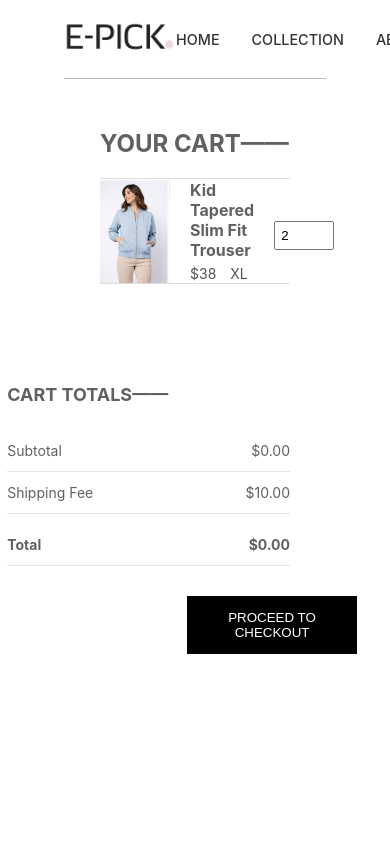
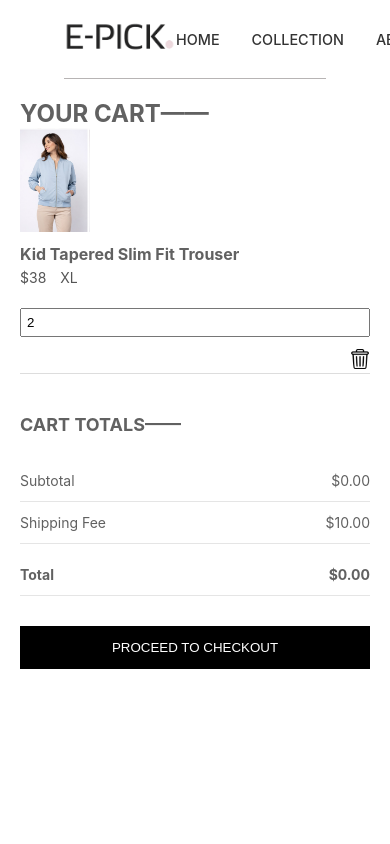
Before and after one commit to Chetannaik698/E-PICK, a React app in the folder frontend/: page /cart in a window 390 px wide. Shown: the top 844 px of the page. Built offline with nearby package versions, Linux system fonts and the light colour scheme; the HTML template or start-up script is replaced by a standard one.

Commit message:
Responsive

```diff
--- a/frontend/src/pages/Collection.jsx
+++ b/frontend/src/pages/Collection.jsx
@@ -64,14 +64,14 @@ const Collection = () => {
         <div className="image">
         <img src={image2} alt="Product" />
         </div>
-        <div class="image-text">
+        <div className="image-text">
           <p>Kid Tapered Slim Fit<br /> Trouser</p>
-          <p class="price">$38</p>
+          <p className="price">$38</p>
         </div>
       </div>
 
-        <div class="container2">
-        <div class="image">
+        <div className="container2">
+        <div className="image">
        <img src={image3} alt="Product" />
         </div>
         <div className="image-text">
@@ -80,8 +80,8 @@ const Collection = () => {
         </div>
       </div>
 
-        <div class="container2">
-        <div class="image">
+        <div className="container2">
+        <div className="image">
        <img src={image4} alt="Product" />
         </div>
         <div className="image-text">
@@ -114,13 +114,13 @@ const Collection = () => {
       </div>
 
 
-        <div class="container2">
-        <div class="image">
+        <div className="container2">
+        <div className="image">
         <img src={image7} alt="Product" />
         </div>
-        <div class="image-text">
+        <div className="image-text">
           <p>Kid Tapered Slim Fit <br />Trouser</p>
-          <p class="price">$38</p>
+          <p className="price">$38</p>
         </div>
       </div>
 
@@ -129,7 +129,7 @@ const Collection = () => {
         <div className="image">
           <img src={image7} alt="Product" />
         </div>
-        <div class="image-text">
+        <div className="image-text">
           <p>Kid Tapered Slim Fit <br /> Trouser</p>
           <p className="price">$38</p>
         </div>
@@ -156,13 +156,13 @@ const Collection = () => {
         </div>
       </div>
 
-        <div class="container2">
-        <div class="image">
+        <div className="container2">
+        <div className="image">
           <img src={image1} alt="Product" />
         </div>
-        <div class="image-text">
+        <div className="image-text">
           <p>Kid Tapered Slim Fit <br /> Trouser</p>
-          <p class="price">$38</p>
+          <p className="price">$38</p>
         </div>
       </div>
 
--- a/frontend/src/styles/Cart.css
+++ b/frontend/src/styles/Cart.css
@@ -1,22 +1,19 @@
-
 #cart-container {
   display: flex;
   width: 100%;
   min-height: 100vh;
   padding: 50px 100px;
-  flex-direction:column;
+  flex-direction: column;
   /* justify-content: flex-end; */
-
 }
 
 /* LEFT */
 #cart-left {
   width: 100%;
 }
-.cart-items {
-  width: 100%;
-  border-top: 1px solid #ddd;
-  margin-top: 20px;
+.cart-item {
+  display: flex;
+  align-items: center;
 }
 
 .cart-item {
@@ -25,7 +22,7 @@
   /* padding: 20px; */
   border-bottom: 1px solid #ddd;
   gap: 20px;
-  width:100%;
+  width: 100%;
 }
 
 .cart-img {
@@ -64,14 +61,12 @@
   cursor: pointer;
   font-size: 18px;
   justify-content: right;
-
+   margin-left: auto;
 }
-.cart-delete img{
-    width:20px;
-    height:20px;
+.cart-delete img {
+  width: 20px;
+  height: 20px;
 }
-
-
 
 /* RIGHT */
 #cart-right {
@@ -81,16 +76,11 @@
   align-items: center;
 }
 
-
 #cart-totals {
   width: 420px;
-  margin-left:auto;
+  margin-left: auto;
   margin-top: 100px;
-
-
 }
-
-
 
 #cart-totals h3 {
   font-size: 18px;
@@ -118,5 +108,37 @@
   color: white;
   border: none;
   cursor: pointer;
-  margin-left:180px;
+  margin-left: 180px;
 }
+
+
+
+@media (max-width: 600px) {
+  #cart-container {
+    padding: 20px;
+  }
+
+  .cart-item {
+    flex-direction: column;
+    align-items: flex-start;
+    gap: 12px;
+  }
+
+  .cart-qty {
+    width: 100%;
+  }
+
+  .cart-delete {
+    align-self: flex-end;
+  }
+
+  #cart-totals {
+    width: 100%;
+    margin-top: 40px;
+  }
+
+  #cart-totals button {
+    width: 100%;
+    margin-left: 0;
+  }
+}
--- a/frontend/src/styles/collection.css
+++ b/frontend/src/styles/collection.css
@@ -6,20 +6,18 @@
 div{
   /* border: 2px solid black; */
 }
-/* ================= Layout ================= */
 
 .container {
   width: 100%;
-  min-height: 100vh; /* FIXED */
+  min-height: 100vh;
   display: flex;
   gap: 20px;
   padding: 40px;
 }
 
-/* ================= Filters ================= */
-
 .filters {
   flex: 1;
+  /* margin-top: 100px; */
 }
 
 h1 {
@@ -33,40 +31,36 @@ h1 {
   width: 250px;
   border: 2px solid #ddd;
   padding: 20px;
-  margin: 20px 0 0 40px;
+  margin: 56px 0 0 40px;
 }
 
 input {
   margin: 10px 6px 0 0;
 }
 
-/* ================= Collections ================= */
-
 .collections {
   flex: 3;
-  padding: 10px;
+  /* padding: 10px; */
 }
 
-/* Header */
 .all-collection {
   display: flex;
-  justify-content: space-between; /* FIXED */
+  justify-content: space-between;
   align-items: center;
+  /* margin-bottom: 20px; */
 }
 
 .collection h1 {
-  font-size: 23px;
+  font-size: 24px;
+  color:#6b7280
 }
 
-/* Sort */
 #sort {
   border: 2px solid #cfd8e3;
   padding: 8px 12px;
   border-radius: 4px;
   background: #fff;
 }
-
-/* ================= Product Area ================= */
 
 .main-container {
   display: flex;
@@ -76,18 +70,14 @@ input {
   margin-left: 30px;
 }
 
-/* ================= Product Card ================= */
-
 .container2 {
-  width: 175px;           /* FIXED */
-  height: auto;           /* FIXED */
-  background-color: #ffffff; /* FIXED */
+  width: 175px;
+  height: auto;
+  background-color: #ffffff;
   border-radius: 6px;
   padding: 8px;
   box-shadow: 0 2px 8px rgba(0, 0, 0, 0.08);
 }
-
-/* ================= Image ================= */
 
 .image {
   width: 100%;
@@ -100,8 +90,6 @@ input {
   height: 100%;
   object-fit: contain;
 }
-
-/* ================= Text ================= */
 
 .image-text {
   margin-top: 10px;
@@ -116,26 +104,36 @@ input {
   font-weight: bold;
 }
 
-/* ================= RESPONSIVE ================= */
+/* ---Responsive Design--- */
 
-@media (max-width: 1024px) {
+@media (max-width: 600px) {
   .container {
     flex-direction: column;
+    padding: 16px;
   }
 
-  .category,
-  .type {
+  .main-container {
+    display: grid;                 /* 🔥 KEY CHANGE */
+    grid-template-columns: 1fr;
+    gap: 20px;
+    margin-left: 0;
+  }
+
+  .container2 {
     width: 100%;
+  }
+
+  .all-collection {
+    flex-direction: column;
+    align-items: stretch;
+    gap: 10px;
+  }
+
+  #sort {
+    width: 100%;
+  }
+
+  h1 {
     margin-left: 0;
   }
 }
-
-@media (max-width: 600px) {
-  .main-container {
-    justify-content: center;
-  }
-
-  .container2 {
-    width: 90%;
-  }
-}
```
